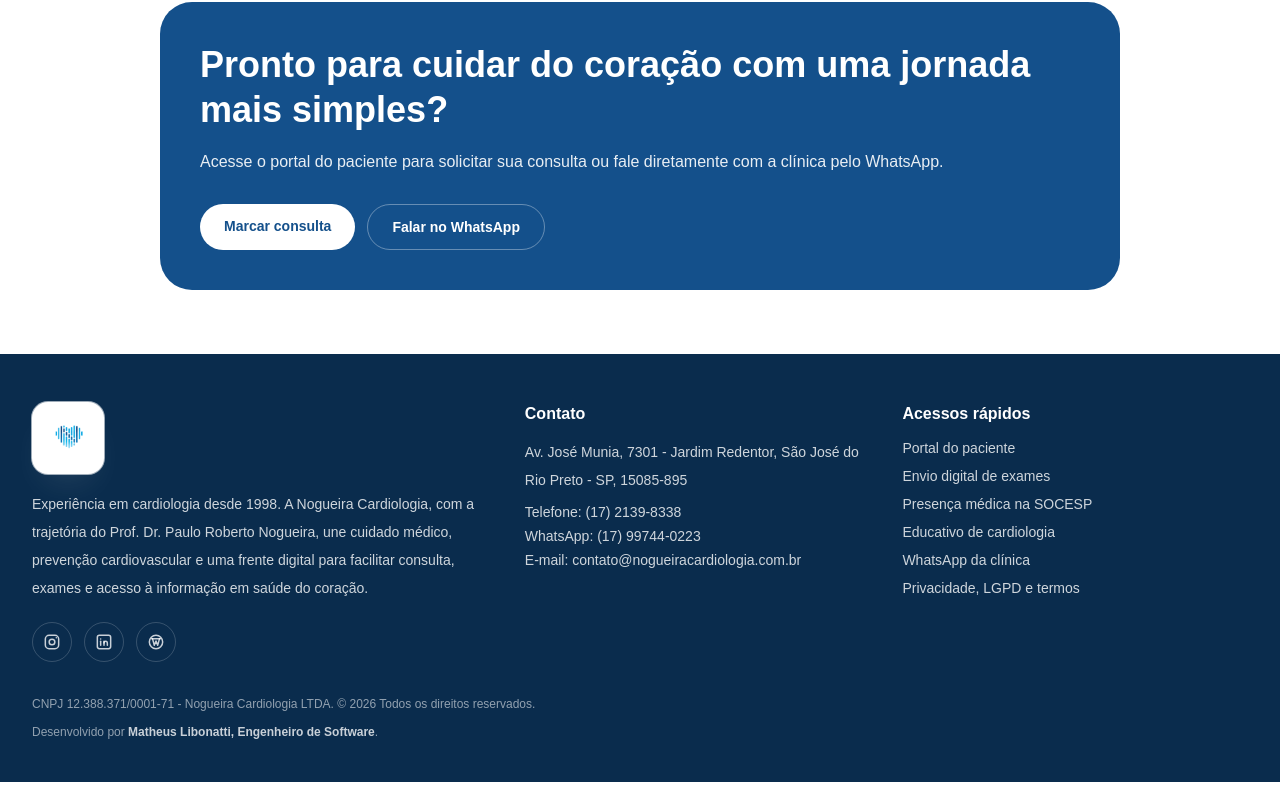
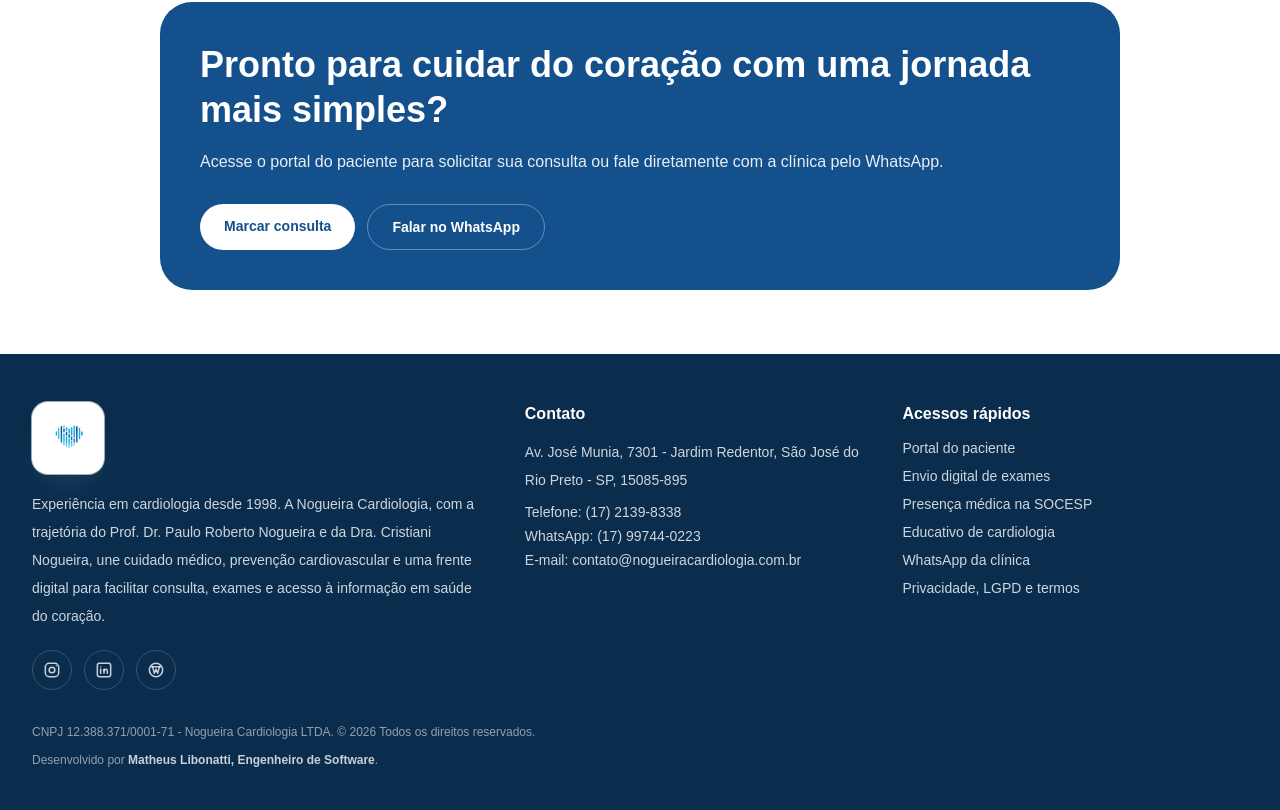
Before and after one commit to Libonatti93/Nogueira-Cardiologia-Digital-Platform, a Next.js app in the folder apps/web/: page / in a window 1280 px wide. Shown: the part 6865-7675 px from the top of the page. Before the commit the page ends 7647 px from the top, so only its background shows below. Built offline with nearby package versions, Linux system fonts and the light colour scheme.

Commit message:
copy: include dra cristiani in footer

```diff
--- a/apps/web/src/app/page.tsx
+++ b/apps/web/src/app/page.tsx
@@ -784,7 +784,7 @@ export default function Home() {
               />
             </div>
             <p className="mt-4 max-w-md text-sm leading-7 text-white/80">
-              Experiência em cardiologia desde 1998. A Nogueira Cardiologia, com a trajetória do Prof. Dr. Paulo Roberto Nogueira, une cuidado médico, prevenção cardiovascular e uma frente digital para facilitar consulta, exames e acesso à informação em saúde do coração.
+              Experiência em cardiologia desde 1998. A Nogueira Cardiologia, com a trajetória do Prof. Dr. Paulo Roberto Nogueira e da Dra. Cristiani Nogueira, une cuidado médico, prevenção cardiovascular e uma frente digital para facilitar consulta, exames e acesso à informação em saúde do coração.
             </p>
             <div className="mt-5 flex items-center gap-3" aria-label="Redes sociais da Nogueira Cardiologia">
               {socialLinks.map(([label, href, icon]) => (
--- a/apps/web/src/components/site/public-footer.tsx
+++ b/apps/web/src/components/site/public-footer.tsx
@@ -70,7 +70,7 @@ export function PublicFooter() {
             />
           </div>
           <p className="mt-4 max-w-md text-sm leading-7 text-white/80">
-            Experiência em cardiologia desde 1998. A Nogueira Cardiologia, com a trajetória do Prof. Dr. Paulo Roberto Nogueira, une cuidado médico, prevenção cardiovascular e uma frente digital para facilitar consulta, exames e acesso à informação em saúde do coração.
+            Experiência em cardiologia desde 1998. A Nogueira Cardiologia, com a trajetória do Prof. Dr. Paulo Roberto Nogueira e da Dra. Cristiani Nogueira, une cuidado médico, prevenção cardiovascular e uma frente digital para facilitar consulta, exames e acesso à informação em saúde do coração.
           </p>
           <div className="mt-5 flex items-center gap-3" aria-label="Redes sociais da Nogueira Cardiologia">
             {socialLinks.map(([label, href, icon]) => (
```
